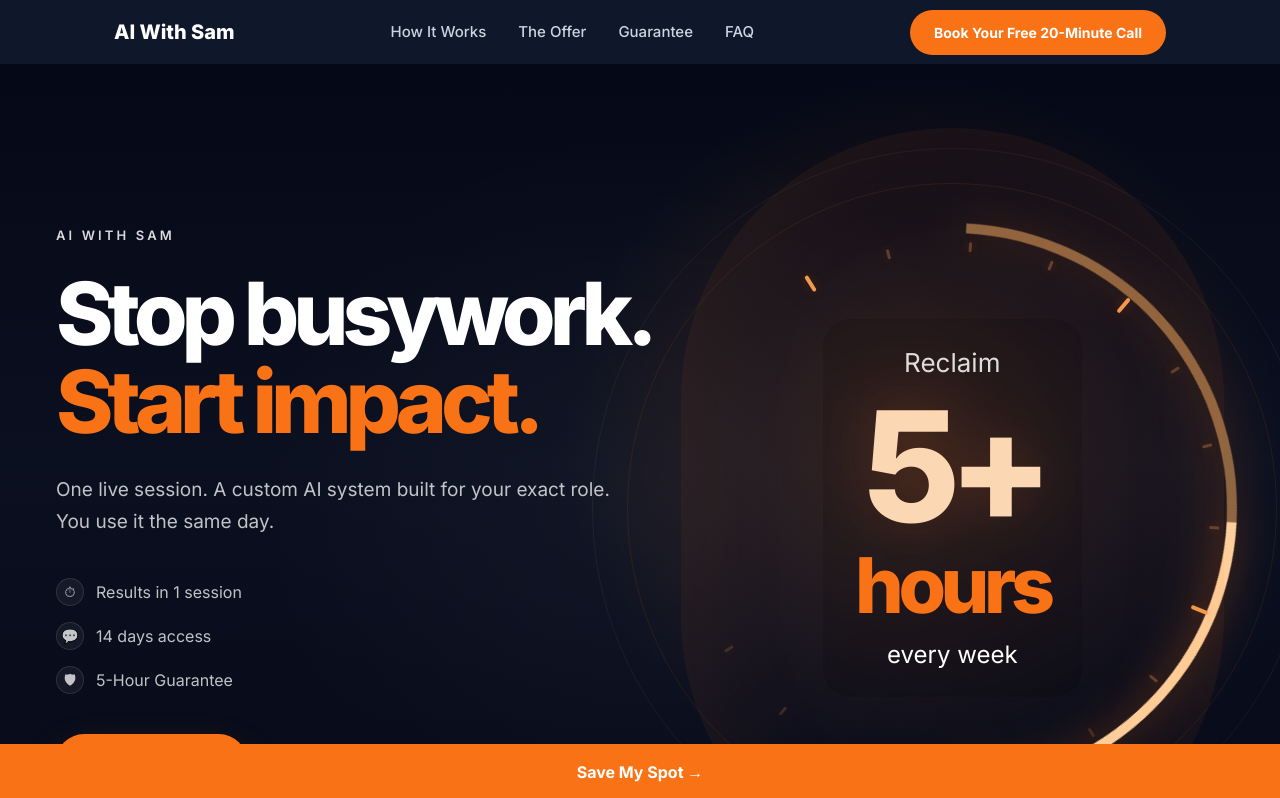
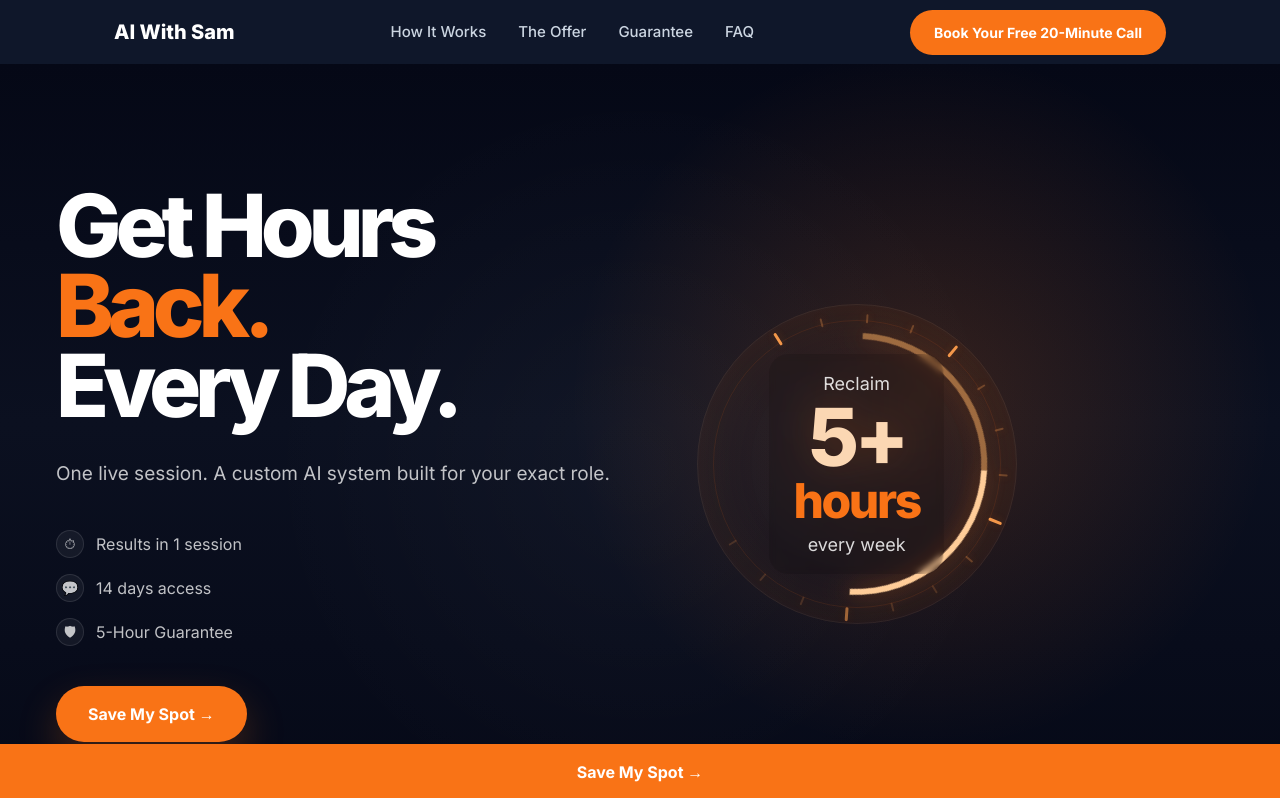
Before and after one commit to samkershner1234-aisk/ai-with-sam, a React (Vite) app: page / in a window 1280 px wide. Shown: the top 798 px of the page. Built offline with nearby package versions, Linux system fonts and the light colour scheme.

Commit message:
Refactor Hero component layout and clock graphic

```diff
--- a/src/components/landing/Hero.jsx
+++ b/src/components/landing/Hero.jsx
@@ -18,30 +18,122 @@ export default function Hero() {
     return () => window.removeEventListener("resize", onResize);
   }, []);
 
+  const clockSize = isMobile ? 200 : 320;
+  const tickRadius = isMobile ? 88 : 142;
+
   return (
     <section className="relative min-h-screen overflow-hidden bg-[#050816] text-white">
       <div className="absolute inset-0 bg-[radial-gradient(circle_at_72%_42%,rgba(249,115,22,0.18)_0%,rgba(5,8,22,0)_34%),linear-gradient(180deg,#050816_0%,#0B1020_45%,#050816_100%)]" />
       <div className="absolute inset-0 bg-[radial-gradient(circle_at_50%_50%,rgba(255,255,255,0.03)_0%,transparent_50%)]" />
 
       <div className="relative mx-auto flex min-h-screen w-full max-w-[1440px] items-center px-6 py-10 md:px-14 md:py-16">
-        <div className="grid w-full grid-cols-1 items-center gap-10 md:grid-cols-[1.05fr_0.95fr] md:gap-6">
+        <div className="flex w-full flex-col items-center gap-8 md:grid md:grid-cols-[1.05fr_0.95fr] md:items-center md:gap-6">
 
-          <div className="z-10 max-w-3xl">
-            <div className="mb-5 text-[13px] font-semibold uppercase tracking-[0.24em] text-white/85 md:mb-7">
-              AI With Sam
+          {/* Clock graphic — shows FIRST on mobile, second on desktop */}
+          <div className="order-first flex items-center justify-center md:order-last"
+            style={{ width: clockSize + 32, height: clockSize + 32 }}>
+            <div className="relative flex items-center justify-center"
+              style={{ width: clockSize, height: clockSize }}>
+
+              {/* Outer rings */}
+              <div className="absolute rounded-full border border-white/5"
+                style={{ width: clockSize, height: clockSize }} />
+              <div className="absolute rounded-full border border-[#F97316]/10"
+                style={{ width: clockSize * 0.9, height: clockSize * 0.9 }} />
+
+              {/* Spinning arc */}
+              <motion.div
+                animate={{ rotate: 360 }}
+                transition={{ duration: 52, repeat: Infinity, ease: "linear" }}
+                className="absolute rounded-full border-[6px] border-transparent border-r-[#FFCF9B] border-t-[#FFB466]/50"
+                style={{
+                  width: clockSize * 0.82,
+                  height: clockSize * 0.82,
+                  filter: "drop-shadow(0 0 12px rgba(249,115,22,0.58))",
+                }}
+              />
+
+              {/* Tick marks */}
+              <div className="absolute" style={{ width: clockSize * 0.86, height: clockSize * 0.86 }}>
+                {Array.from({ length: 16 }).map((_, i) => {
+                  const angle = -122 + i * 18;
+                  const strong = i % 4 === 0;
+                  return (
+                    <span
+                      key={i}
+                      className="absolute left-1/2 top-1/2 block rounded-full"
+                      style={{
+                        width: strong ? (isMobile ? 10 : 14) : (isMobile ? 6 : 9),
+                        height: strong ? 3 : 2,
+                        background: strong
+                          ? "rgba(255,160,80,0.95)"
+                          : "rgba(255,160,80,0.30)",
+                        transformOrigin: "left center",
+                        transform: `rotate(${angle}deg) translateX(${tickRadius}px)`,
+                        boxShadow: "0 0 8px rgba(249,115,22,0.22)",
+                        opacity: i < 10 ? 1 : 0.6,
+                      }}
+                    />
+                  );
+                })}
+              </div>
+
+              {/* Center copy */}
+              <motion.div
+                initial={{ opacity: 0, y: 10 }}
+                animate={{ opacity: 1, y: 0 }}
+                transition={{ duration: 0.8, ease: "easeOut" }}
+                className="relative z-10 rounded-[20px] bg-black/10 text-center backdrop-blur-[3px]"
+                style={{ padding: isMobile ? "10px 14px" : "16px 24px" }}
+              >
+                <div style={{ fontSize: isMobile ? 13 : 18, color: "rgba(255,255,255,0.85)" }}>
+                  Reclaim
+                </div>
+                <div
+                  style={{
+                    fontSize: isMobile ? 52 : 80,
+                    fontWeight: 900,
+                    lineHeight: 1,
+                    letterSpacing: "-0.06em",
+                    color: "#FBD7B3",
+                    filter: "drop-shadow(0 0 18px rgba(249,115,22,0.18))",
+                  }}
+                >
+                  5+
+                </div>
+                <div
+                  style={{
+                    fontSize: isMobile ? 30 : 48,
+                    fontWeight: 800,
+                    lineHeight: 1,
+                    letterSpacing: "-0.05em",
+                    color: "#F97316",
+                  }}
+                >
+                  hours
+                </div>
+                <div style={{ marginTop: 6, fontSize: isMobile ? 13 : 18, color: "rgba(255,255,255,0.84)" }}>
+                  every week
+                </div>
+              </motion.div>
+
+              <div className="pointer-events-none absolute inset-0 rounded-full shadow-[0_0_60px_rgba(249,115,22,0.10)_inset]" />
             </div>
+          </div>
 
+          {/* Text content — shows SECOND on mobile, first on desktop */}
+          <div className="order-last z-10 max-w-3xl text-center md:order-first md:text-left">
             <h1 className="max-w-2xl text-[clamp(44px,6.8vw,100px)] font-black leading-[0.92] tracking-[-0.07em]">
-              <span className="block text-white">Stop busywork.</span>
-              <span className="mt-2 block text-[#F97316]">Start impact.</span>
+              <span className="block text-white">Get Hours</span>
+              <span className="block text-white"><span className="text-[#F97316]">Back.</span></span>
+              <span className="block text-white">Every Day.</span>
             </h1>
 
             <p className="mt-6 max-w-xl text-[16px] leading-7 text-white/75 md:mt-8 md:text-[19px] md:leading-8">
               One live session. A custom AI system built for your exact role.
-              You use it the same day.
             </p>
 
-            <div className="mt-8 space-y-4 md:mt-10">
+            <div className="mt-8 flex flex-col items-center space-y-4 md:mt-10 md:items-start">
               {badges.map((b) => (
                 <div
                   key={b.text}
@@ -55,7 +147,7 @@ export default function Hero() {
               ))}
             </div>
 
-            <div className="mt-9 md:mt-10">
+            <div className="mt-9 flex justify-center md:mt-10 md:justify-start">
               <a
                 href={CTA_URL}
                 className="inline-flex h-14 items-center rounded-full bg-[#F97316] px-8 text-[16px] font-bold text-white shadow-[0_18px_40px_rgba(249,115,22,0.24)] transition hover:bg-[#EA5A0C]"
@@ -65,67 +157,6 @@ export default function Hero() {
             </div>
           </div>
 
-          <div className="relative flex min-h-[430px] items-center justify-center md:min-h-[760px]">
-            <div className="absolute h-[330px] w-[330px] rounded-full border border-white/5 md:h-[720px] md:w-[720px]" />
-            <div className="absolute h-[300px] w-[300px] rounded-full border border-[#F97316]/10 md:h-[650px] md:w-[650px]" />
-
-            <motion.div
-              animate={{ rotate: 360 }}
-              transition={{ duration: 52, repeat: Infinity, ease: "linear" }}
-              className="absolute h-[278px] w-[278px] rounded-full border-[10px] border-transparent border-r-[#FFCF9B] border-t-[#FFB466]/50 md:h-[570px] md:w-[570px]"
-              style={{
-                transform: "rotate(18deg)",
-                filter: "drop-shadow(0 0 20px rgba(249,115,22,0.58))",
-              }}
-            />
-
-            <div className="absolute h-[290px] w-[290px] rounded-full md:h-[610px] md:w-[610px]">
-              {Array.from({ length: 16 }).map((_, i) => {
-                const angle = -122 + i * 18;
-                const strong = i % 4 === 0;
-                return (
-                  <span
-                    key={i}
-                    className="absolute left-1/2 top-1/2 block rounded-full"
-                    style={{
-                      width: strong ? 18 : 10,
-                      height: strong ? 4 : 3,
-                      background: strong
-                        ? "rgba(255,160,80,0.95)"
-                        : "rgba(255,160,80,0.30)",
-                      transformOrigin: "left center",
-                      transform: `rotate(${angle}deg) translateX(${isMobile ? 132 : 258}px)`,
-                      boxShadow: "0 0 12px rgba(249,115,22,0.22)",
-                      opacity: i < 10 ? 1 : 0.6,
-                    }}
-                  />
-                );
-              })}
-            </div>
-
-            <motion.div
-              initial={{ opacity: 0, y: 14 }}
-              animate={{ opacity: 1, y: 0 }}
-              transition={{ duration: 0.8, ease: "easeOut" }}
-              className="relative z-10 rounded-[28px] bg-black/10 px-5 py-4 text-center backdrop-blur-[3px] md:px-8 md:py-6"
-            >
-              <div className="mb-2 text-[18px] text-white/85 md:text-[26px]">
-                Reclaim
-              </div>
-              <div className="text-[clamp(72px,12vw,170px)] font-black leading-none tracking-[-0.08em] text-[#FBD7B3] drop-shadow-[0_0_26px_rgba(249,115,22,0.18)]">
-                5+
-              </div>
-              <div className="mt-1 text-[clamp(40px,6vw,92px)] font-extrabold leading-none tracking-[-0.07em] text-[#F97316]">
-                hours
-              </div>
-              <div className="mt-3 text-[18px] text-white/84 md:text-[24px]">
-                every week
-              </div>
-            </motion.div>
-
-            <div className="pointer-events-none absolute inset-0 rounded-full shadow-[0_0_110px_rgba(249,115,22,0.12)_inset]" />
-          </div>
-
         </div>
       </div>
     </section>
```
